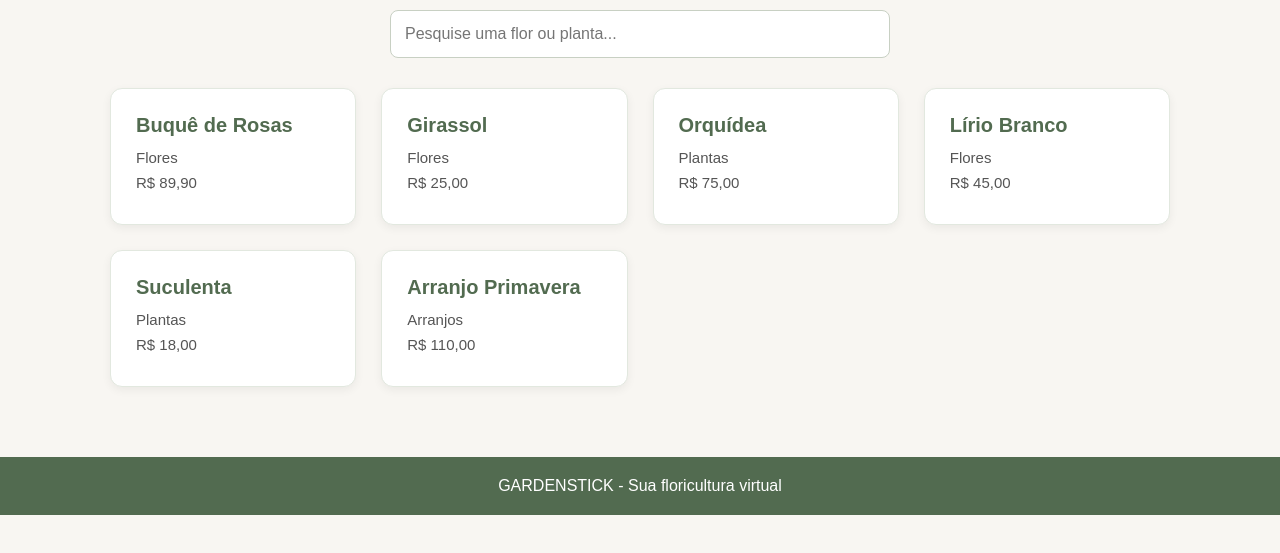
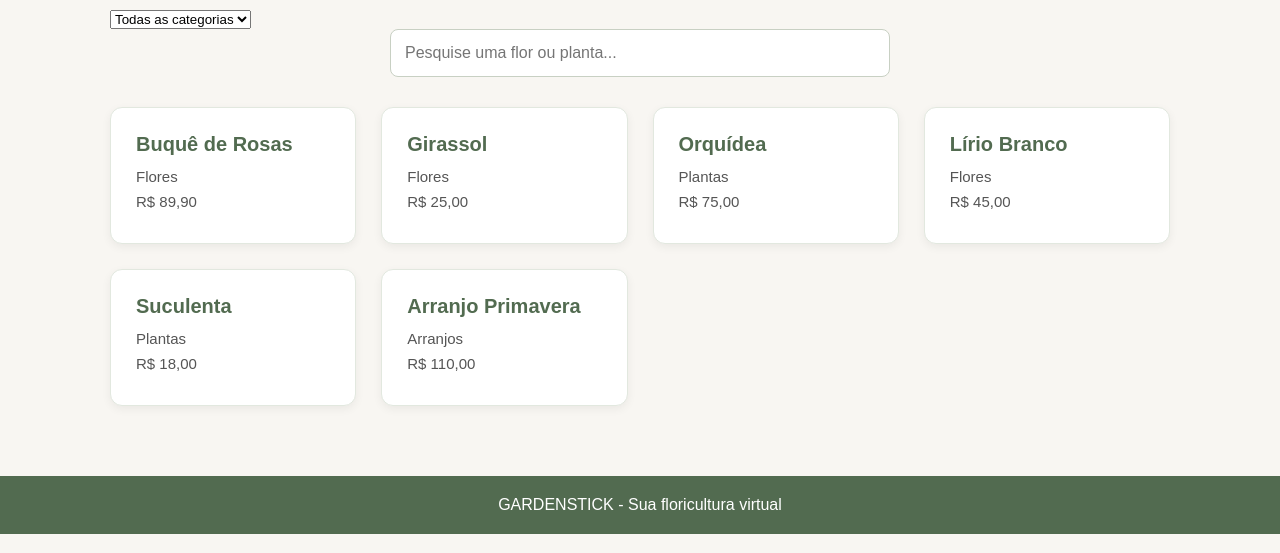
Before and after one commit to eusouavic/GARDENSTICK, a plain HTML site: page index.html in a window 1280 px wide. Shown: the part 247-800 px from the top of the page. Drawn offline with Linux system fonts and the light colour scheme.

Commit message:
feat: adiciona filtro por categoria

```diff
--- a/index.html
+++ b/index.html
@@ -18,6 +18,12 @@
         <section class="catalogo">
             <h2>Nossos Produtos</h2>
 
+            <select id="filtroCategoria">
+    <option value="">Todas as categorias</option>
+    <option value="Flores">Flores</option>
+    <option value="Plantas">Plantas</option>
+    <option value="Arranjos">Arranjos</option>
+</select>
             <input
                 type="text"
                 id="campoPesquisa"
```
